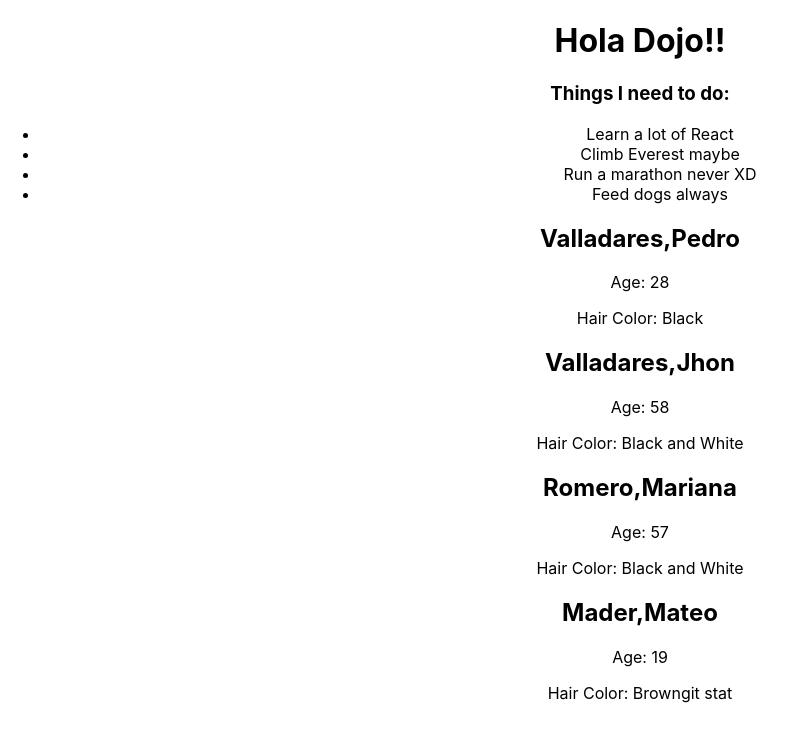
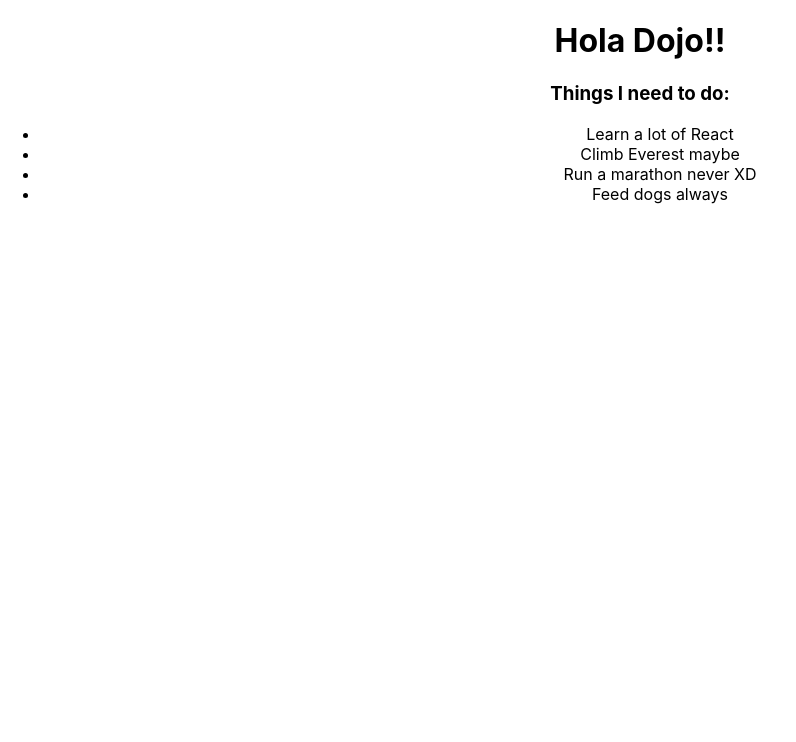
Before and after one commit to pedrov7/Primer_React_con_JS, a React (Create React App) app: page / in a window 1280 px wide. Shown: the top 742 px of the page, without its empty margins (0-796 px from the left). Built offline with nearby package versions, Linux system fonts and the light colour scheme.

Commit message:
Update App.js

```diff
--- a/src/App.js
+++ b/src/App.js
@@ -11,13 +11,13 @@ function App() {
       <ToDo/>
       <List/>
 
-      <PersonCard lastName = {"Valladares"} firstName = { "Pedro"} age = {28} hColor = "Black"/>
+      {/* <PersonCard lastName = {"Valladares"} firstName = { "Pedro"} age = {28} hColor = "Black"/>
 
       <PersonCard lastName = {"Valladares"} firstName = { "Jhon"} age = {58} hColor = "Black and White"/>
 
       <PersonCard lastName = {"Romero"} firstName = { "Mariana"} age = {57} hColor = "Black and White"/>
 
-      <PersonCard lastName = {"Mader"} firstName = { "Mateo"} age = {19} hColor = "Browngit stat"/>
+      <PersonCard lastName = {"Mader"} firstName = { "Mateo"} age = {19} hColor = "Browngit stat"/> */}
 
 
 
```
